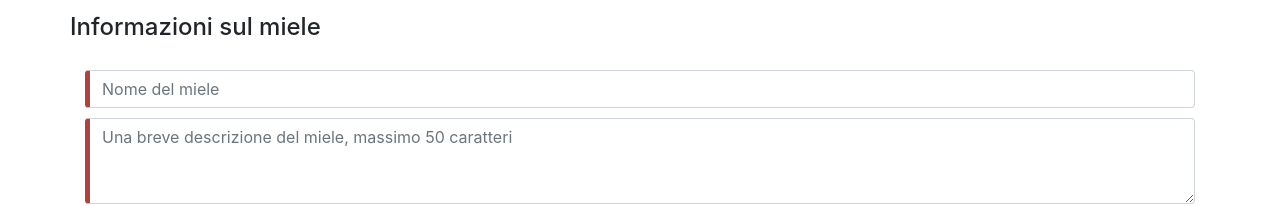
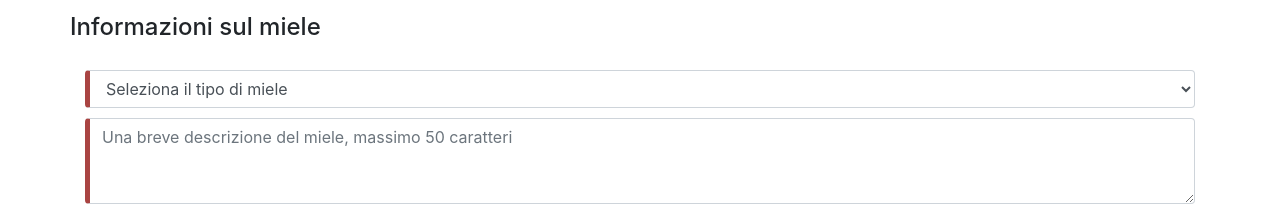
Before and after one commit to eliamarcantognini/honeyboard_project, an Angular app: page / in a window 1280 px wide. Shown: the part 909-1115 px from the top of the page. Built offline with nearby package versions, Linux system fonts and the light colour scheme; what @techiediaries/ngx-qrcode, ngx-filesaver, ngx-print would draw is missing.

Commit message:
Update QR Code generator. Add dropdown to select honey type.

```diff
--- a/package.json
+++ b/package.json
@@ -24,7 +24,7 @@
     "ngx-filesaver": "^11.0.0",
     "ngx-print": "*",
     "rxjs": "~6.6.0",
-    "tslib": "^2.0.0",
+    "tslib": "^2.2.0",
     "zone.js": "~0.11.4"
   },
   "devDependencies": {
--- a/src/app/form.component.html
+++ b/src/app/form.component.html
@@ -60,7 +60,11 @@
           <div class="col-lg-12 mx-auto">
             <div class="form-group">
               <div class="row mx-auto">
-                <input type="text" class="form-control col-12" name="nomemiele" id="nomemiele" placeholder="Nome del miele" required #nomeMiele="ngModel" [(ngModel)]="model.nomeMiele" ngControl="nomeMiele"/>
+                <!-- <input type="text" class="form-control col-12" name="nomemiele" id="nomemiele" placeholder="Nome del miele" required #nomeMiele="ngModel" [(ngModel)]="model.nomeMiele" ngControl="nomeMiele"/> -->
+                <select placeholder="Seleziona il tipo di miele" class="form-control col-12" name="nomemiele" id="nomemiele" required #nomeMiele="ngModel" [(ngModel)]="model.nomeMiele" ngControl="nomeMiele">
+                  <option value="" disabled selected>Seleziona il tipo di miele</option>
+                  <option *ngFor="let range of getKeys(ranges)" [ngValue]="range"> {{ranges[range]}} </option>
+                </select>
                 <div [hidden]="nomeMiele.valid || nomeMiele.pristine" class="alert alert-danger"> Il nome del miele è richiesto</div>
               </div>
               <div class="row mx-auto">
--- a/src/app/form.component.ts
+++ b/src/app/form.component.ts
@@ -1,7 +1,7 @@
 import { Component } from '@angular/core';
 
 import { Honey } from './honey';
-
+import { HoneyNames } from './honeyNames';
 
 @Component({
   selector: 'info-form',
@@ -11,8 +11,8 @@ export class FormComponent {
 
   elementType = 'url';
   value = '';
-
-  model = new Honey('', '', '', '', '', '', '');
+  ranges = HoneyNames;
+  model = new Honey('', '', '', '', '', "", '');
 
   submitted = false;
 
@@ -26,13 +26,13 @@ export class FormComponent {
     // Fare un pack del json per risparmiare spazio?
     this.value = JSON.stringify({
       c: 'h', // carattere di controllo del qrcode
-      fN: this.model.nomeAzienda,
+      f: this.model.nomeAzienda,
       s: this.model.sito,
       n: this.model.recapito,
       a: this.model.indirizzo,
-      ci: this.model.citta,
-      ca: this.model.cap,
-      na: this.model.nomeMiele,
+      p: this.model.citta,
+      C: this.model.cap,
+      h: this.model.nomeMiele,
       d: this.model.descMiele
     });
   }
@@ -40,4 +40,9 @@ export class FormComponent {
   // sendEmail() {
     // Aggiungere un BaaS per farlo?
   // }
+
+  getKeys(obj: any){
+    // var isValueProperty = parseInt(obj, 10) >= 0
+    return Object.keys(obj).map(key => obj[key]).filter(value => typeof value === 'number') as string[];
+  }
 }
--- a/src/app/honey.ts
+++ b/src/app/honey.ts
@@ -8,6 +8,7 @@ export class Honey {
     public citta: string,
     public cap: string,
     public nomeMiele: string,
+    // public nomeMiele: Map<String, Number>,
     public descMiele: string,
     public sito?: string,
 
--- /dev/null
+++ b/src/app/honeyNames.ts
@@ -0,0 +1,13 @@
+export enum HoneyNames {
+  Millefiori,
+  Castagno,
+  Acacia,
+  Eucalipto,
+  Girasole,
+  Agrumi,
+  Timo,
+  Tiglio,
+  Melata,
+  Sulla,
+  Altro,
+}
```
Also changed, not shown: 1 other file (tests, documents, lock files or other folders).
